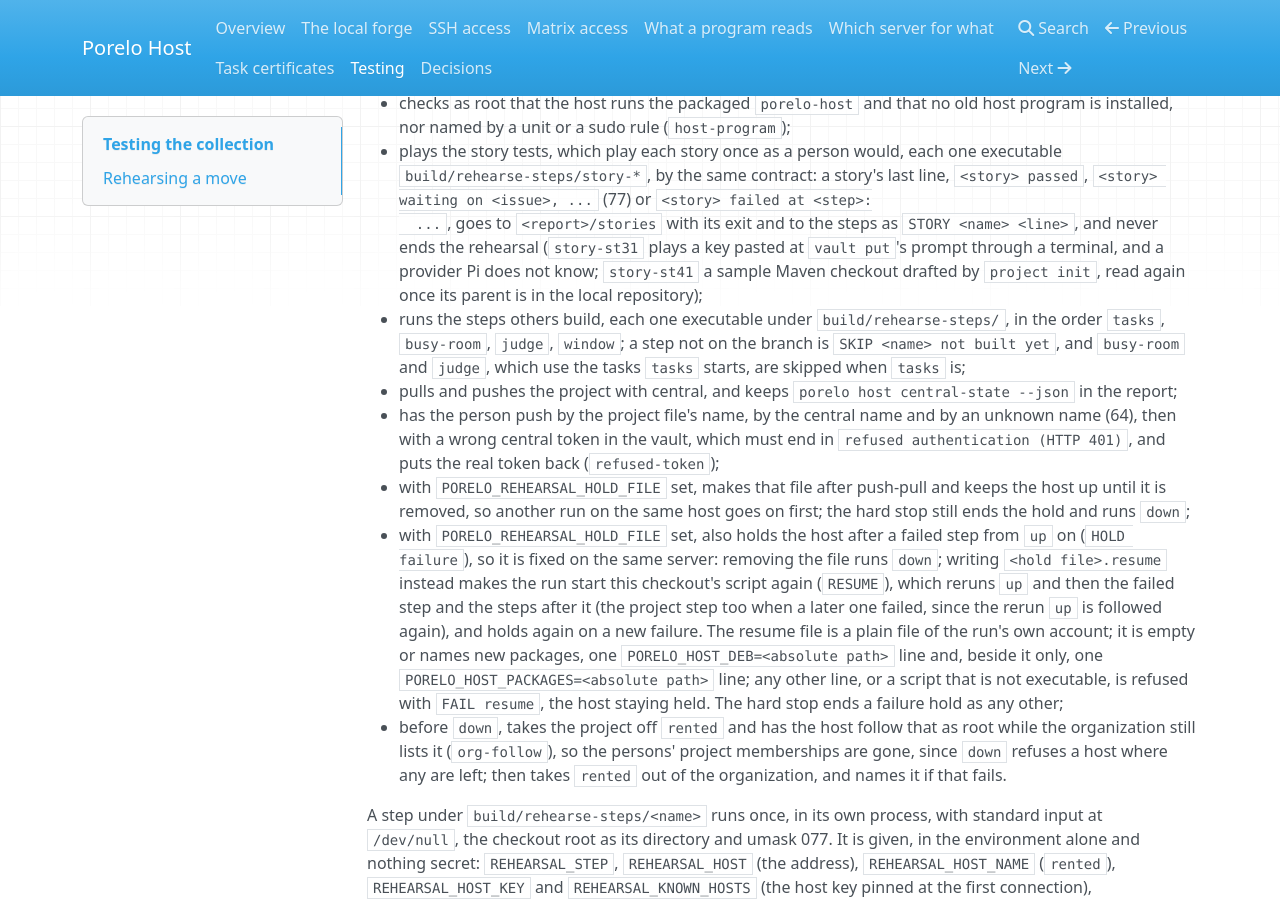
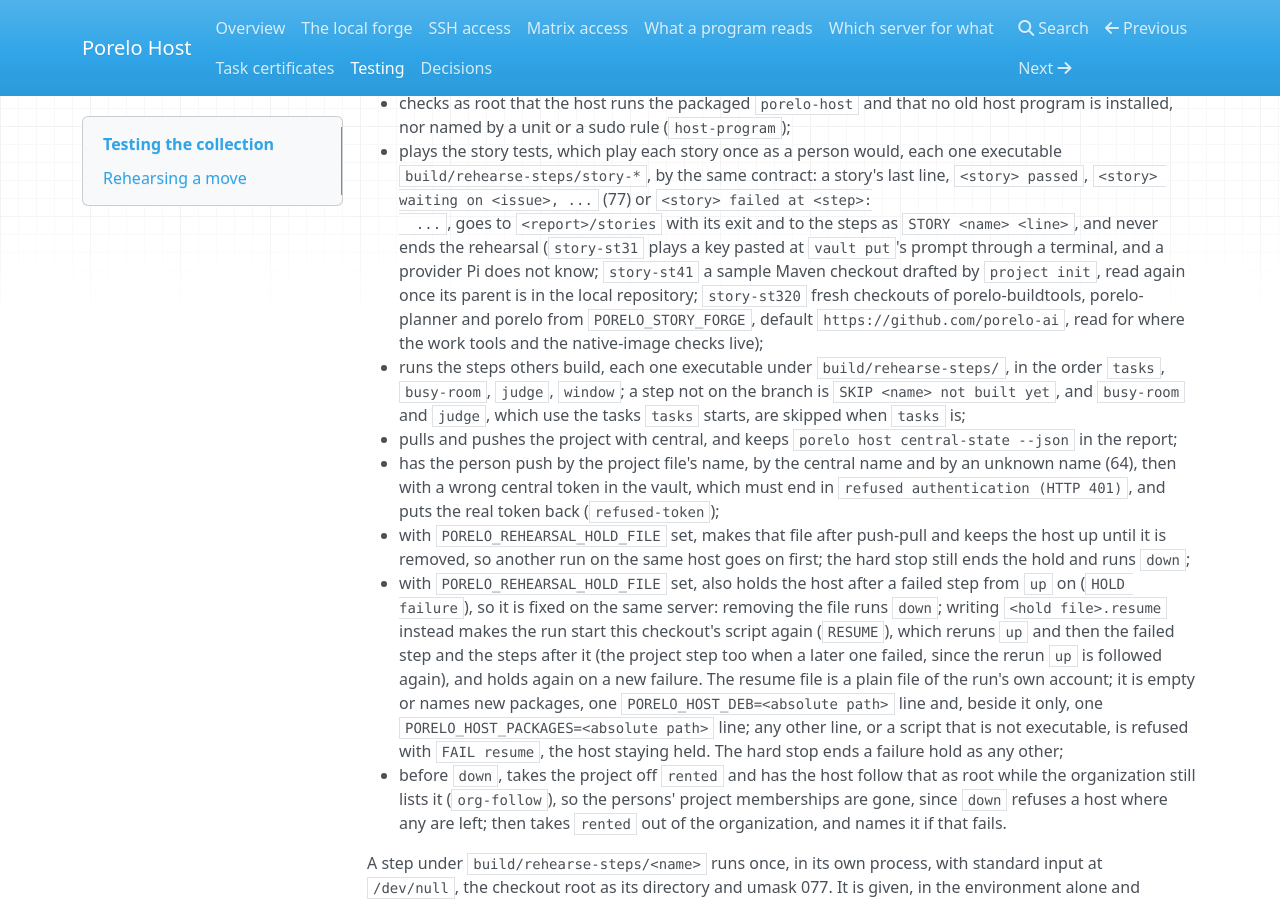
Before and after one commit to porelo-ai/porelo-host, an MkDocs documentation site: the page built from doc/testing.md, in a window 1280 px wide and 900 px high, scrolled down 2800 px. Built offline with MkDocs 1.6.1, drawn with Linux system fonts in a browser that asks for light colours; nearby versions of some CDN libraries.

Commit message:
Play the work tools story in the rehearsal
Assisted-by: Claude Code, claude-opus-5-5

```diff
--- a/doc/testing.md
+++ b/doc/testing.md
@@ -118,7 +118,8 @@ Without the phase 2 options it stops after `up`. With them it also:
   ...`, goes to `<report>/stories` with its exit and to the steps as `STORY <name> <line>`, and never ends the
   rehearsal (`story-st31` plays a key pasted at `vault put`'s prompt through a terminal, and a provider Pi does not
   know; `story-st41` a sample Maven checkout drafted by `project init`, read again once its parent is in the local
-  repository);
+  repository; `story-st320` fresh checkouts of porelo-buildtools, porelo-planner and porelo from `PORELO_STORY_FORGE`,
+  default `https://github.com/porelo-ai`, read for where the work tools and the native-image checks live);
 - runs the steps others build, each one executable under `build/rehearse-steps/`, in the order `tasks`, `busy-room`,
   `judge`, `window`; a step not on the branch is `SKIP <name> not built yet`, and `busy-room` and `judge`, which use
   the tasks `tasks` starts, are skipped when `tasks` is;
```
Also changed, not shown: 1 other file.
